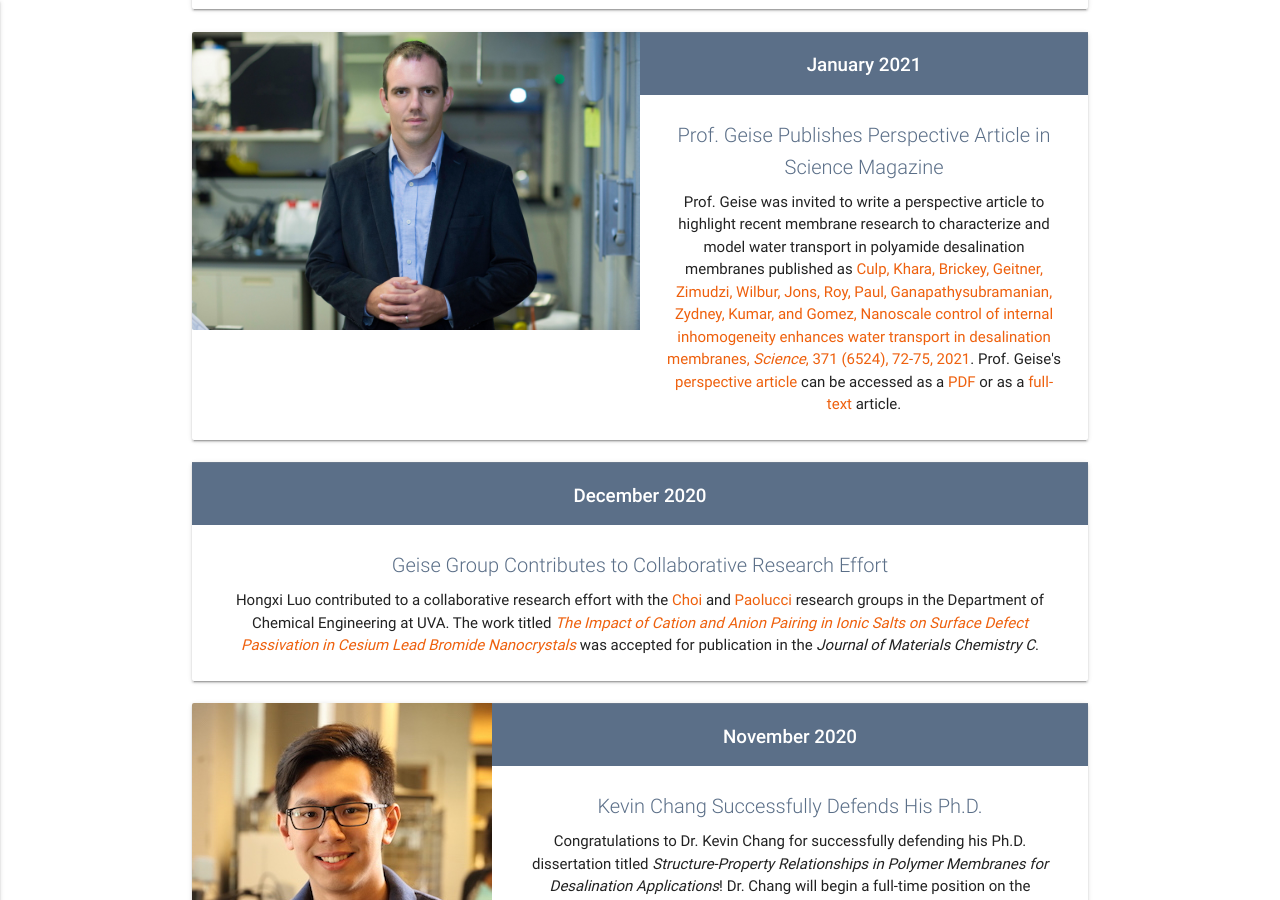
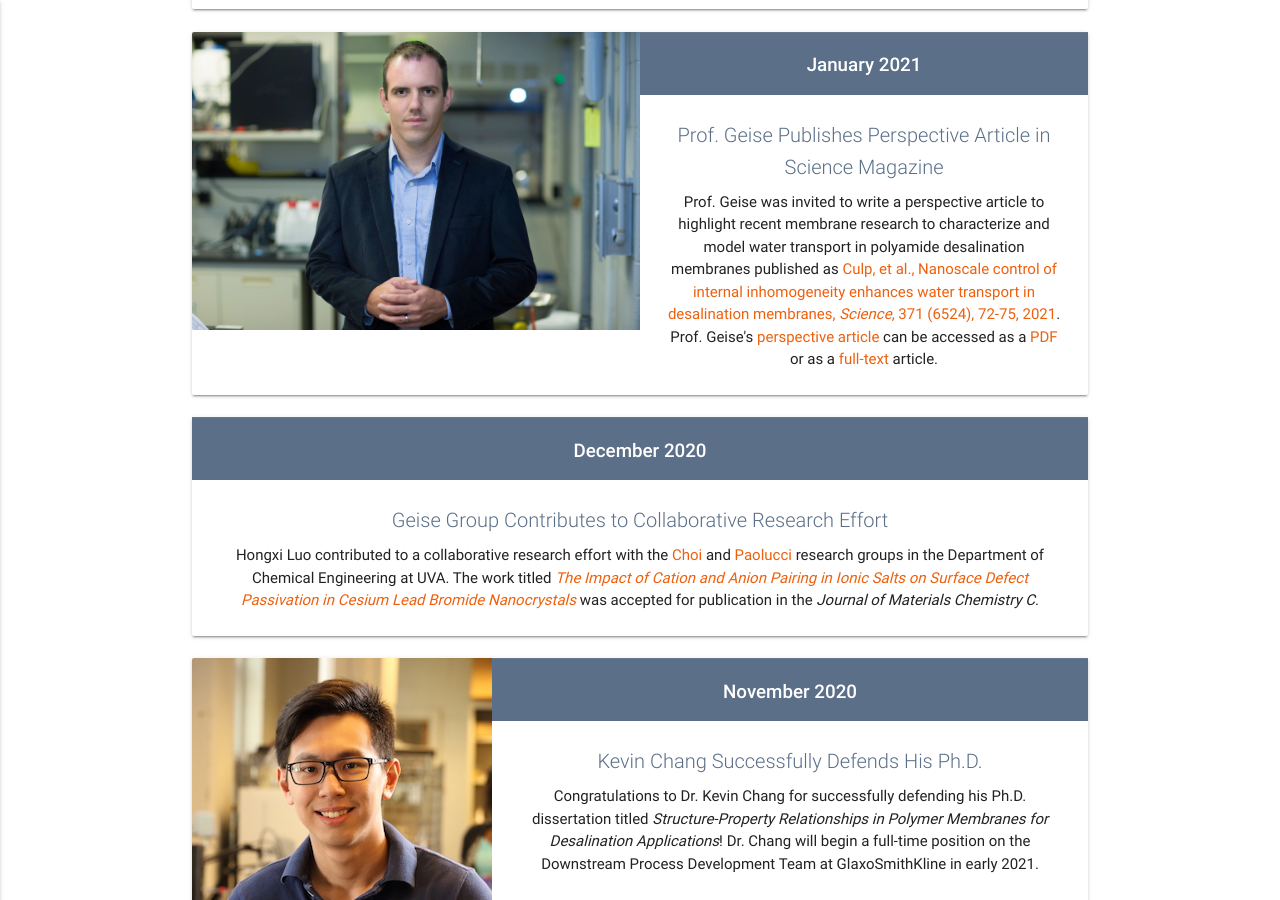
Before and after one commit to geisegroup/geisegroup.github.io, a Jekyll site: the page built from index.md, in a window 1280 px wide and 900 px high, scrolled down 2476 px. Built offline with Jekyll 4.4.1, drawn with Linux system fonts in a browser that asks for light colours; nearby versions of some CDN libraries.

Commit message:
Update 21_perspective.html

```diff
--- a/_newsItems/21_perspective.html
+++ b/_newsItems/21_perspective.html
@@ -2,6 +2,6 @@
 date: 2021-1-1
 year: 2021
 title: Prof. Geise Publishes Perspective Article in Science Magazine
-text: Prof. Geise was invited to write a perspective article to highlight recent membrane research to characterize and model water transport in polyamide desalination membranes published as <a href="https://science.sciencemag.org/content/371/6524/72" target="_blank" rel="noopener">Culp, Khara, Brickey, Geitner, Zimudzi, Wilbur, Jons, Roy, Paul, Ganapathysubramanian, Zydney, Kumar, and Gomez, Nanoscale control of internal inhomogeneity enhances water transport in desalination membranes, <em>Science</em>, 371 (6524), 72-75, 2021</a>. Prof. Geise's <a href="http://science.sciencemag.org/cgi/content/summary/371/6524/31?ijkey=HNBKYgvKfSdMc&keytype=ref&siteid=sci" target="_blank" rel="noopener">perspective article</a> can be accessed as a <a href="http://science.sciencemag.org/cgi/rapidpdf/371/6524/31?ijkey=HNBKYgvKfSdMc&keytype=ref&siteid=sci" target="_blank" rel="noopener">PDF</a> or as a <a href="http://science.sciencemag.org/cgi/content/full/371/6524/31?ijkey=HNBKYgvKfSdMc&keytype=ref&siteid=sci" target="_blank" rel="noopener">full-text</a> article.
+text: Prof. Geise was invited to write a perspective article to highlight recent membrane research to characterize and model water transport in polyamide desalination membranes published as <a href="https://science.sciencemag.org/content/371/6524/72" target="_blank" rel="noopener">Culp, et al., Nanoscale control of internal inhomogeneity enhances water transport in desalination membranes, <em>Science</em>, 371 (6524), 72-75, 2021</a>. Prof. Geise's <a href="http://science.sciencemag.org/cgi/content/summary/371/6524/31?ijkey=HNBKYgvKfSdMc&keytype=ref&siteid=sci" target="_blank" rel="noopener">perspective article</a> can be accessed as a <a href="http://science.sciencemag.org/cgi/rapidpdf/371/6524/31?ijkey=HNBKYgvKfSdMc&keytype=ref&siteid=sci" target="_blank" rel="noopener">PDF</a> or as a <a href="http://science.sciencemag.org/cgi/content/full/371/6524/31?ijkey=HNBKYgvKfSdMc&keytype=ref&siteid=sci" target="_blank" rel="noopener">full-text</a> article.
 image: geise.jpg
 ---
```
